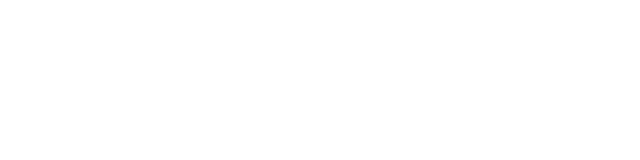
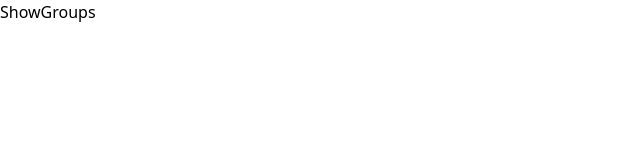
Before and after one commit to Olamgir-dev/Talim-markazi, a React (Create React App) app in the folder frontend/: page /group-show in a window 1280 px wide. Before the commit this address had no page. Shown: the top 160 px of the page, without its empty margins (0-640 px from the left). Built offline with nearby package versions, Linux system fonts and the light colour scheme; a web font is replaced by a local one.

Commit message:
App.js ga routepage qoshdim

```diff
--- a/frontend/src/App.js
+++ b/frontend/src/App.js
@@ -4,6 +4,8 @@ import Home from './pages/Home';
 import TeacherAdd from './Routers/TeacherAdd';
 import StudentAdd from './Routers/StudentAdd';
 import "./sass/style.scss"
+import GroupAdd from './Routers/GroupAdd';
+import ShowGroups from './Routers/ShowGroups';
 
 function App() {
   return (
@@ -13,6 +15,8 @@ function App() {
           <Route index element={<Home />}/>
           <Route path='/teacher-add' element={<TeacherAdd />}/>
           <Route path='/student-add' element={<StudentAdd />} />
+          <Route path='/group-add' element={<GroupAdd />} />
+          <Route path='/group-show' element={<ShowGroups />} />
         </Routes>
       </BrowserRouter>
     </>
--- /dev/null
+++ b/frontend/src/Routers/GroupAdd.js
@@ -0,0 +1,9 @@
+import React from 'react'
+
+function GroupAdd() {
+  return (
+    <div>GroupAdd</div>
+  )
+}
+
+export default GroupAdd
--- /dev/null
+++ b/frontend/src/Routers/ShowGroups.js
@@ -0,0 +1,9 @@
+import React from 'react'
+
+function ShowGroups() {
+  return (
+    <div>ShowGroups</div>
+  )
+}
+
+export default ShowGroups
```
